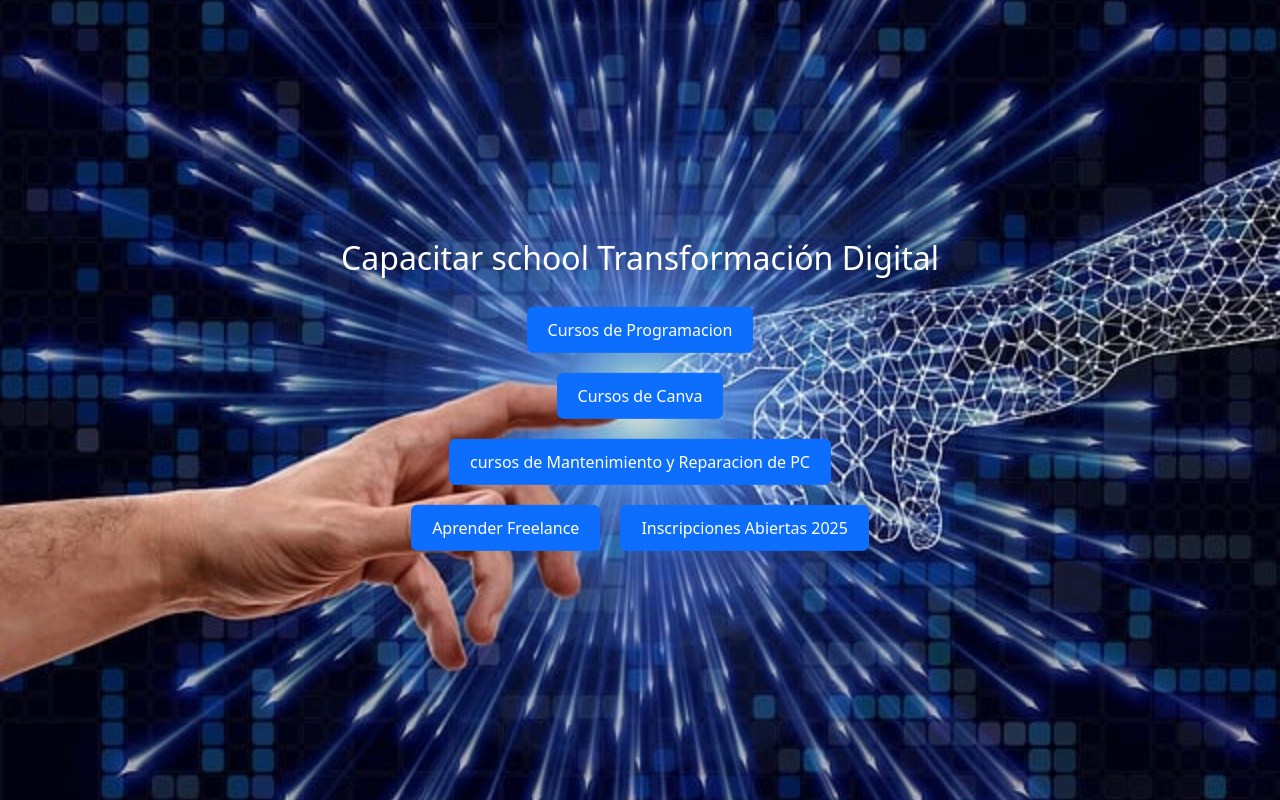
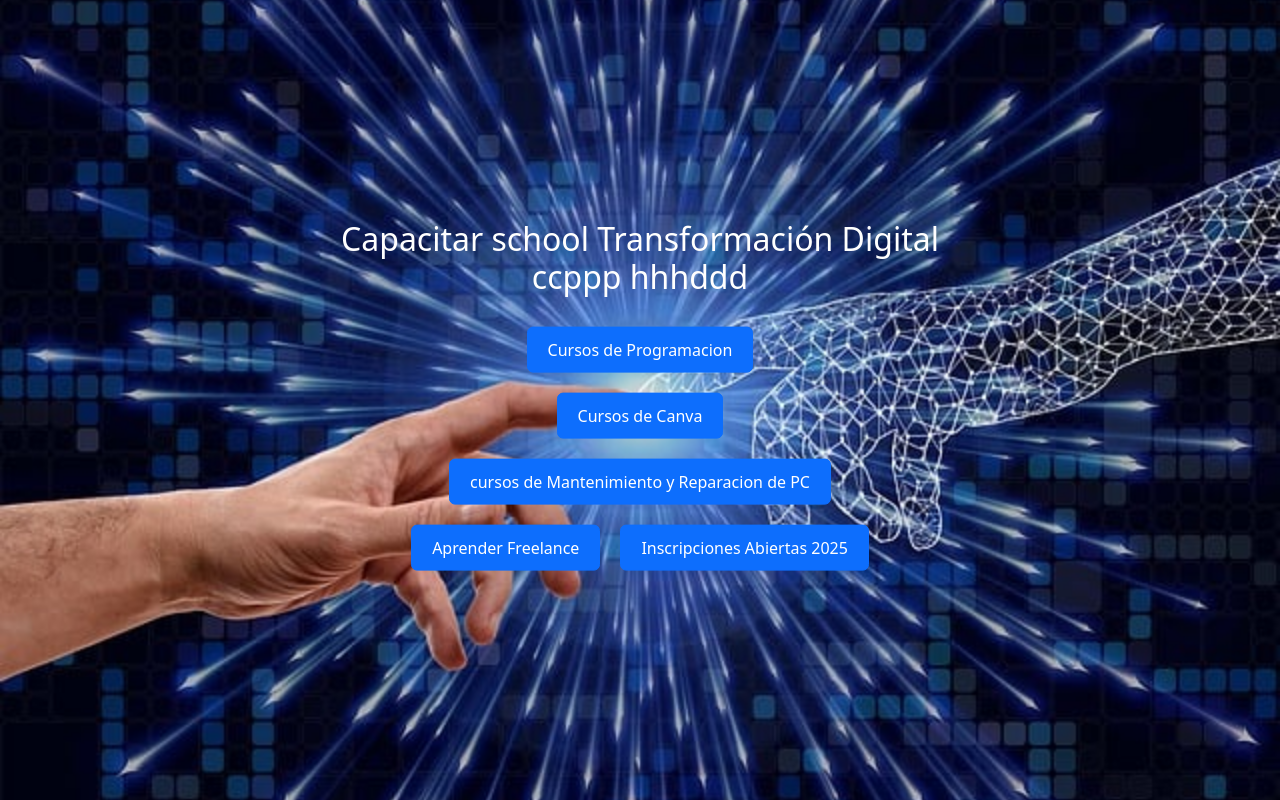
Before and after one commit to juanyless/Capacitarschool, a plain HTML site: page index.html in a window 1280 px wide. Drawn offline with nearby package versions, Linux system fonts and the light colour scheme; a script that the page names is missing.

Commit message:
mi primer cambio

```diff
--- a/index.html
+++ b/index.html
@@ -15,7 +15,7 @@
     <div class="image-container">
         <img src="12 (1).jpg" alt="Digital Transformation" class="full-page-image">
         <div class="overlay-text">
-            <h1>Capacitar school Transformación Digital </h1>
+            <h1>Capacitar school Transformación Digital ccppp hhhddd  </h1>
 
             <button id="boton1" class="btn btn-primary" type="button">Cursos de Programacion </button>
             <br> <button id="boton2" class="btn btn-primary" type="button">Cursos de Canva </button>
```
